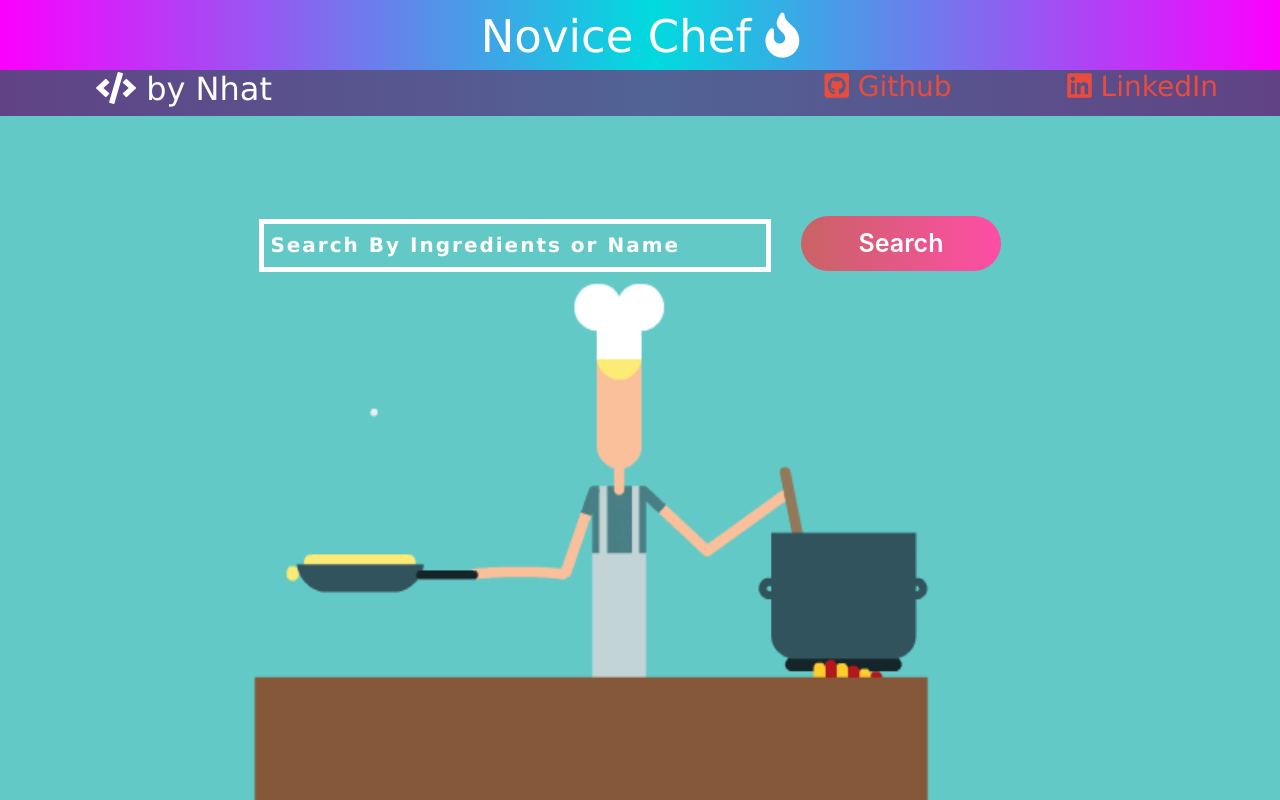
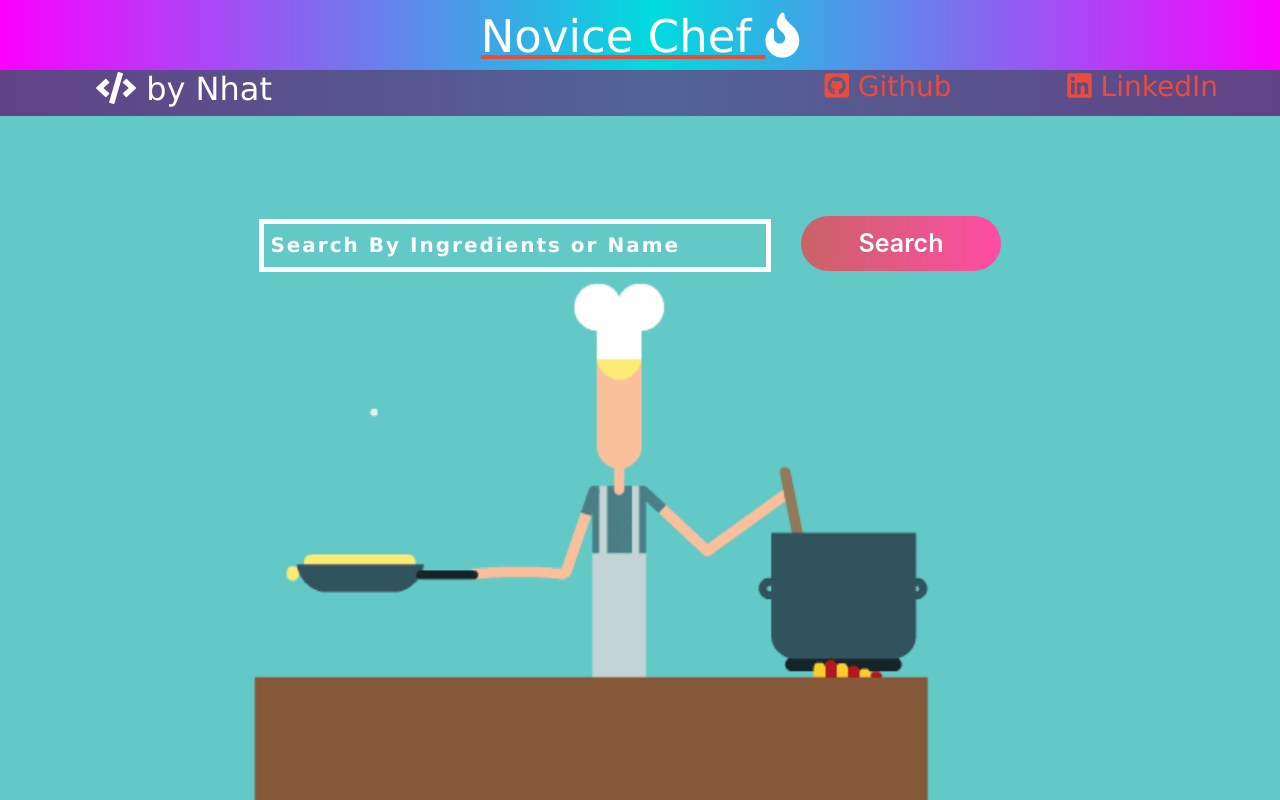
Before and after one commit to NhatDinh/NoviceChef, a React (Create React App) app: page / in a window 1280 px wide. Shown: the top 800 px of the page. Built offline with nearby package versions, Linux system fonts and the light colour scheme.

Commit message:
changed header logo to span

```diff
--- a/src/components/Header.js
+++ b/src/components/Header.js
@@ -1,12 +1,16 @@
 import React from "react";
+import { Link } from "react-router-dom";
 
 import "./custom-css/Header.css";
 
 const Header = props => (
       <div className="App">
-        <header className="App-header">
+      <span>
+              <Link to="/"><header className="App-header">
           <h1 className="App-title"> Novice Chef <i className="fas fa-fire"></i></h1>
-        </header>
+        </header></Link>
+            </span>
+
       </div>
 );
 
--- a/src/components/Recipe.js
+++ b/src/components/Recipe.js
@@ -7,7 +7,7 @@ import Footer from "./Footer";
 import Banner from "./Banner";
 import "./custom-css/Footer.css";
 
-const API_KEY = "TOP-SECRET";
+const API_KEY = "8f547e134d4f4ff24b8f4ef8261576e3";
 class Recipe extends React.Component {
   state = {
     activeRecipe: []
--- a/src/components/Recipes.js
+++ b/src/components/Recipes.js
@@ -8,7 +8,7 @@ import Header from "./Header";
 
 import "./custom-css/Recipes.css";
 
-const API_KEY = "TOP-SECRET";
+const API_KEY = "8f547e134d4f4ff24b8f4ef8261576e3";
 class Recipes extends Component {
   state = {
     recipes_list: []
```
